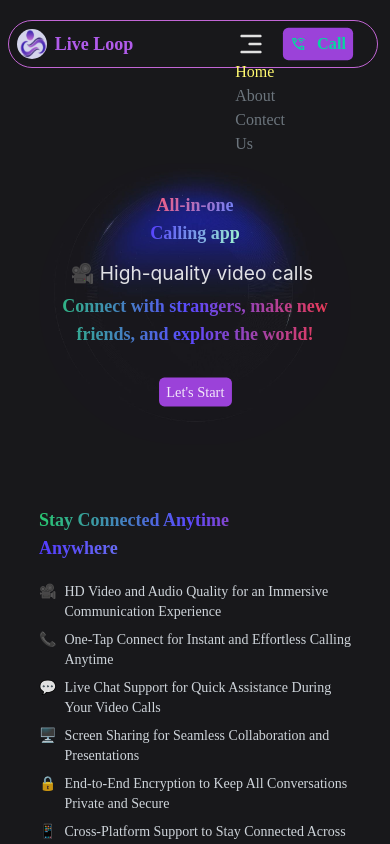
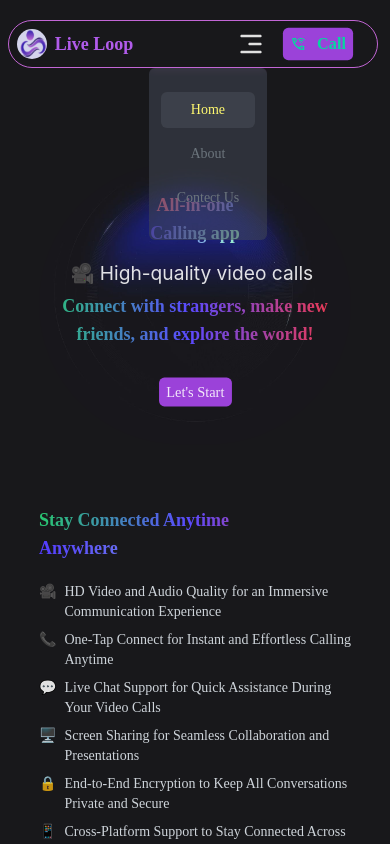
Before and after one commit to azad52786/MediBridge, a React (Vite) app in the folder New_Version/frontend/: page / in a window 390 px wide. Shown: the top 844 px of the page. Built offline with nearby package versions, Linux system fonts and the light colour scheme.

Commit message:
mobile navbar done

```diff
--- a/New_Version/frontend/src/components/navbar/NavbarHome.jsx
+++ b/New_Version/frontend/src/components/navbar/NavbarHome.jsx
@@ -57,17 +57,26 @@ const NavbarHome = () => {
 
         <div className="flex items-center gap-3 ">
         <div className=" block md:hidden relative"
-          // onClick={() => showMobileMenuBar(pre => !pre)}
+          onClick={() => {
+            console.log("hello!");
+            setShowMobileMenuBar(pre => !pre)
+          }}
+
         >
 
           <CgMenuRightAlt className=" w-8 h-8 cursor-pointer"/>
           {
             showMobileMenuBar && (
-             <ul className=" absolute">
+             <ul className=" absolute text-nowrap justify-center
+             items-center flex flex-col  bg-richblack-600 text-sm
+             bg-opacity-55 py-6 gap-2 top-20 -translate-y-10 transition-all
+              duration-700
+             right-0 backdrop-blur-sm rounded-md px-3">
                <NavLink
               to={""}
               className={({ isActive }) => {
-                return isActive ? "text-yellow-5" : "text-grey-600";
+                return isActive ? "text-yellow-5 flex items-center justify-center w-full bg-richblack-500 bg-opacity-35 px-4 py-2 rounded-md"
+                : "text-grey-600 px-4 py-2 rounded-md w-full flex items-center justify-center hover:bg-richblack-800 bg-opacity-25";
               }}
             >
               <li>Home</li>
@@ -75,7 +84,8 @@ const NavbarHome = () => {
             <NavLink
               to={"/about"}
               className={({ isActive }) => {
-                return isActive ? "text-yellow-5" : "text-grey-600";
+                return isActive ? "text-yellow-5 w-full flex items-center justify-center bg-richblack-500 bg-opacity-35 px-4 py-2 rounded-md"
+                : "text-grey-600 px-4 py-2 rounded-md w-full flex items-center justify-center hover:bg-richblack-800 bg-opacity-25";
               }}
             >
               <li>About</li>
@@ -83,7 +93,8 @@ const NavbarHome = () => {
             <NavLink
               to={"/contact-us"}
               className={({ isActive }) => {
-                return isActive ? "text-yellow-5" : "text-grey-600";
+                return isActive ? "text-yellow-5 flex items-center justify-center w-full px-4 py-2 rounded-md bg-richblack-500 bg-opacity-35"
+                : "text-grey-600 px-4 py-2 rounded-md flex items-center justify-center w-full hover:bg-richblack-800 bg-opacity-25";
               }}
             >
               <li>Contect Us</li>
```
